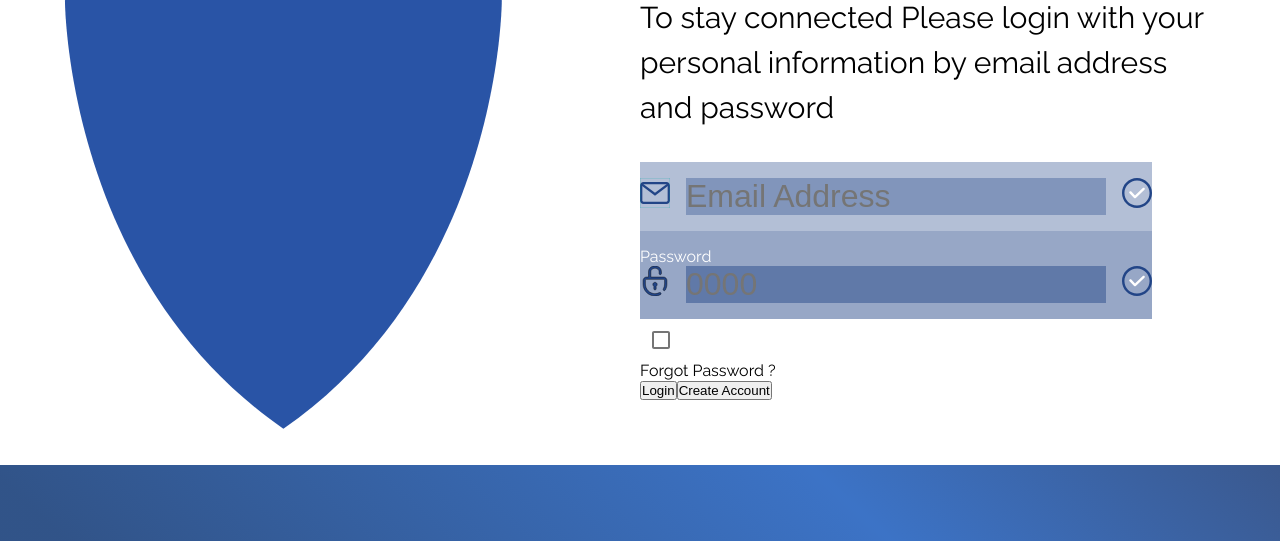
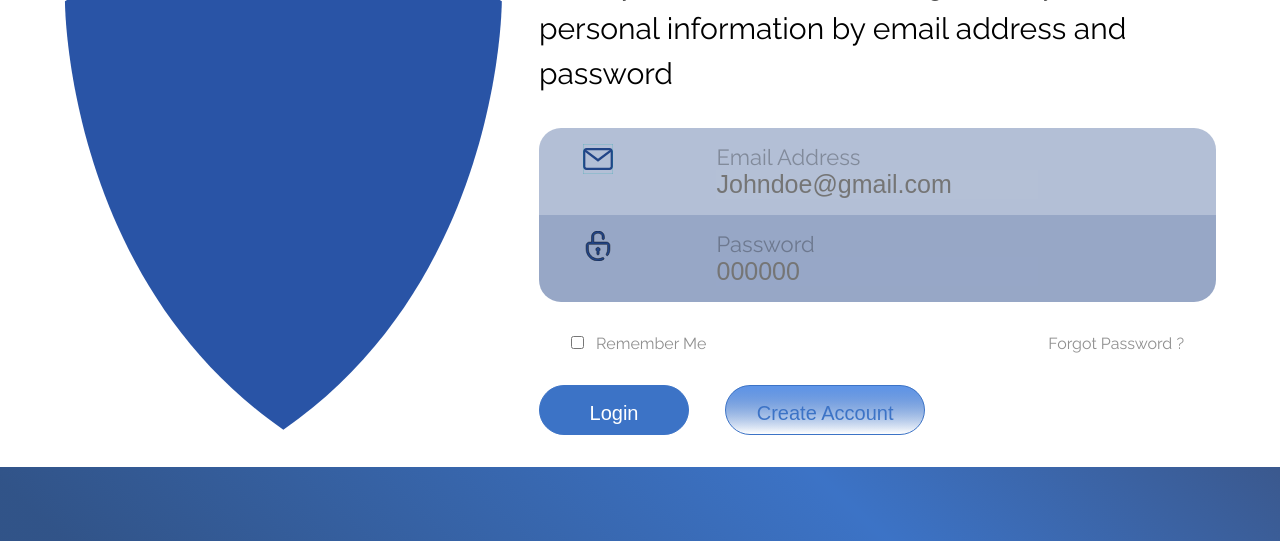
Before and after one commit to Atatsuki/mindful-prod, a Gatsby site: page /login in a window 1280 px wide. Shown: the part 535-1076 px from the top of the page. Built offline with nearby package versions, Linux system fonts and the light colour scheme; Gatsby itself is replaced by a stand-in of ours.

Commit message:
login page content feature for large screens

```diff
--- a/gatsby-config.js
+++ b/gatsby-config.js
@@ -32,4 +32,12 @@ module.exports = {
     // `gatsby-plugin-offline`,
   ],
   plugins: [`gatsby-plugin-sass`],
+  plugins: [
+    {
+      resolve: `gatsby-plugin-styled-components`,
+      options: {
+        // Add any options here
+      },
+    },
+  ],
 }
--- a/package.json
+++ b/package.json
@@ -7,6 +7,7 @@
   "dependencies": {
     "@material-ui/core": "^4.11.0",
     "@material-ui/icons": "^4.9.1",
+    "babel-plugin-styled-components": "^1.11.1",
     "gatsby": "^2.24.67",
     "gatsby-image": "^2.4.20",
     "gatsby-plugin-manifest": "^2.4.33",
@@ -14,13 +15,15 @@
     "gatsby-plugin-react-helmet": "^3.3.12",
     "gatsby-plugin-sass": "^2.3.16",
     "gatsby-plugin-sharp": "^2.6.38",
+    "gatsby-plugin-styled-components": "^3.3.14",
     "gatsby-source-filesystem": "^2.3.32",
     "gatsby-transformer-sharp": "^2.5.16",
     "node-sass": "^4.14.1",
     "prop-types": "^15.7.2",
     "react": "^16.12.0",
     "react-dom": "^16.12.0",
-    "react-helmet": "^6.1.0"
+    "react-helmet": "^6.1.0",
+    "styled-components": "^5.2.1"
   },
   "devDependencies": {
     "prettier": "2.1.2"
--- a/src/SubComponents/loginPage/ContentSection.jsx
+++ b/src/SubComponents/loginPage/ContentSection.jsx
@@ -1,55 +1,105 @@
-import React from "react"
-import { Checkbox } from "@material-ui/core"
+import React, { useState } from "react"
 import InputField from "./InputField"
 import Email from "../../assets/email.svg"
 import Lock from "../../assets/lock.svg"
 
+import { Link } from "gatsby"
+import styled from "styled-components"
+
 function ContentSection() {
+  const [check, setCheck] = useState(false)
+
+  function handleCheck() {
+    setCheck(!check)
+  }
+
   const colorOne = {
+    background: "#B4C0D6",
+  }
+
+  const shapeOne = {
+    borderRadius: "22px 22px 0px 0px",
     background: "rgba(34, 69, 135, 0.34)",
   }
 
   const colorTwo = {
+    background: "#97A7C7",
+  }
+
+  const shapeTwo = {
+    borderRadius: "0px 0px 22px 22px",
     background: "rgba(34, 69, 135, 0.47)",
   }
 
+  const StyledLink = styled(props => <Link {...props} />)`
+    color: #3c73c6;
+    text-decoration: none;
+  `
+
   return (
     <div className="login__content">
-      <h1 className="login__content--heading">Welcome Back</h1>
+      {" "}
+      <h1 className="login__content--heading">Welcome Back</h1>{" "}
       <p className="login__content--note">
+        {" "}
         To stay connected Please login with your personal information by email
-        address and password
-      </p>
-
-      <div className="login__input" style={colorOne}>
+        address and password{" "}
+      </p>{" "}
+      <div className="login__input" style={shapeOne}>
+        {" "}
         <InputField
+          title="Email Address"
           inputStyle={colorOne}
           icon={Email}
           iconAlt="Email"
           type="email"
-          placeholder="Email Address"
-        />
-      </div>
-      <div className="login__input" style={colorTwo}>
-        Password
+          placeholder="Johndoe@gmail.com"
+        />{" "}
+      </div>{" "}
+      <div className="login__input" style={shapeTwo}>
+        {" "}
         <InputField
+          title="Password"
           inputStyle={colorTwo}
           icon={Lock}
           iconAlt="Lock"
           type="password"
-          placeholder="0000"
-        />
-      </div>
-
+          placeholder="000000"
+        />{" "}
+      </div>{" "}
       <div className="login__flex">
-        <Checkbox>Remember me</Checkbox>
-        <p>Forgot Password ?</p>
-      </div>
-
+        {" "}
+        <div
+          className="login__flex--checkbox"
+          style={{
+            color: check && "#224587",
+          }}
+        >
+          {" "}
+          <input
+            onClick={handleCheck}
+            type="checkbox"
+            id="rememberMe"
+            name="rememberMe"
+          />{" "}
+          <label className="login__flex--checkbox--label" for="rememberMe">
+            {" "}
+            Remember Me{" "}
+          </label>{" "}
+        </div>{" "}
+        <p className="login__flex--forgotPassword">Forgot Password ?</p>{" "}
+      </div>{" "}
       <div className="login__flex--btn">
-        <button>Login</button>
-        <button>Create Account</button>
-      </div>
+        {" "}
+        <button className="login__flex--btn-login" type="submit">
+          {" "}
+          Login{" "}
+        </button>{" "}
+        <button className="login__flex--btn-register">
+          {" "}
+          <StyledLink to="/register">Create Account</StyledLink>{" "}
+        </button>{" "}
+      </div>{" "}
     </div>
   )
 }
--- a/src/SubComponents/loginPage/InputField.jsx
+++ b/src/SubComponents/loginPage/InputField.jsx
@@ -1,17 +1,49 @@
-import React from "react"
+import React, { useState } from "react"
 import Check from "../../assets/check.svg"
 
-function InputField({ icon, iconAlt, inputType, placeholder, inputStyle }) {
+function InputField({
+  icon,
+  iconAlt,
+  inputType,
+  placeholder,
+  inputStyle,
+  title,
+}) {
+  const [input, setInput] = useState("")
+  const [display, setDisplay] = useState(false)
+
+  function handleInput(e) {
+    const val = e.target.value
+    setInput(val)
+
+    if (val !== "") {
+      setDisplay(true)
+    } else if (val === "") {
+      setDisplay(false)
+    }
+  }
+
   return (
     <div className="login__input--flex">
       <div className="login__input--icon">
         <img src={icon} alt={iconAlt} />
       </div>
       <div className="login__input--field">
-        <input style={inputStyle} type={inputType} placeholder={placeholder} />
+        <p className="login__input--field-p">{title}</p>
+        <input
+          value={input}
+          onChange={handleInput}
+          style={inputStyle}
+          type={inputType}
+          placeholder={placeholder}
+        />
       </div>
       <div className="login__input--validation">
-        <img src={Check} alt="check" />
+        <img
+          style={{ visibility: display && "visible" }}
+          src={Check}
+          alt="check"
+        />
       </div>
     </div>
   )
--- a/src/components/Header.jsx
+++ b/src/components/Header.jsx
@@ -1,7 +1,7 @@
 import React, { useState } from "react"
+import { Link } from "gatsby"
 import MenuIcon from "@material-ui/icons/Menu"
 import CloseIcon from "@material-ui/icons/Close"
-
 import Nav from "../SubComponents/Nav"
 
 function Header() {
@@ -21,7 +21,9 @@ function Header() {
               className="header__links--ul"
               style={{ transform: state && "translateX(0)" }}
             >
-              <li className="header__links--li">Home</li>
+              <li className="header__links--li">
+                <Link to="/">Home</Link>
+              </li>
               <li className="header__links--li">FAQS</li>
               <li className="header__links--li">About</li>
               <li className="header__links--li">
--- a/src/styles/components/login/_login.scss
+++ b/src/styles/components/login/_login.scss
@@ -19,7 +19,7 @@
     &--heading {
       font-size: 64px;
       line-height: 96px;
-      color: $headerTextColor;
+      color: $headerColor;
     }
 
     &--note {
@@ -31,11 +31,10 @@
 
 
   &__input {
-    // background: rgba(34, 69, 135, 0.47);
-    width: fit-content;
+    //width: fit-content;
     padding: 1rem 0;
     color: #fff;
-    // width: 677px;
+    width: 677px;
     // height: 112px;
 
     &--flex {
@@ -46,14 +45,102 @@
     &--field {
       padding: 0 1rem;
 
+      &-p {
+        color: rgba(0, 0, 0, 0.28);
+        font-size: 22px;
+      }
+
       input {
-        font-size: 2rem;
-        color: #fff;
+        font-size: 25px;
+        color: #000;
 
         outline: 0;
         border: none;
 
       }
     }
+
+    &--validation {
+      img {
+        visibility: hidden;
+      }
+    }
+  }
+
+  &__flex {
+    display: flex;
+    justify-content: space-between;
+
+    padding: 2rem;
+
+    color: rgba(0, 0, 0, 0.44);
+
+
+    &--checkbox {
+      &--label {
+        padding-left: .5rem;
+      }
+    }
+
+    &--forgotPassword {
+      cursor: pointer;
+
+      &:hover {
+        color: $headerColor;
+      }
+    }
+  }
+
+  &__flex--btn {
+    &-login {
+
+      &:hover {
+        color: $headerColor;
+        background: #fff;
+        transition: 1s ease-in-out;
+      }
+
+      cursor: pointer;
+
+      width: 150px;
+      height: 50px;
+
+
+      background: $headerColor;
+      border-radius: 75px;
+      border: 1px solid $headerColor;
+
+      font-size: 20px;
+      line-height: 54px;
+
+      color: $whiteColor;
+
+      margin-right: 2rem;
+    }
+
+    &-register {
+
+      &:hover {
+        color: $headerColor;
+        background: #fff;
+        transition: 2s ease-in-out;
+        cursor: pointer;
+      }
+
+      width: 200px;
+      height: 50px;
+
+
+      background: linear-gradient(180deg, #5F95E8 0%, rgba(255, 255, 255, 0) 100%),
+      linear-gradient(180deg, rgba(50, 88, 146, 0.62) 0%, rgba(255, 255, 255, 0) 100%),
+      #FFFFFF;
+      border-radius: 75px;
+      border: 1px solid $headerColor;
+
+      font-size: 20px;
+      line-height: 54px;
+
+      color: $whiteColor;
+    }
   }
 }
--- a/src/styles/core/_variables.scss
+++ b/src/styles/core/_variables.scss
@@ -8,3 +8,5 @@ $whiteColor: #ffffff;
 $greyColor: #c4c4c4c4;
 
 $width: 650px;
+
+//$loginColor: #2954A6;
```
Also changed, not shown: src/styles/core/_overwrite.scss (line endings or trailing spaces), 1 other file.
